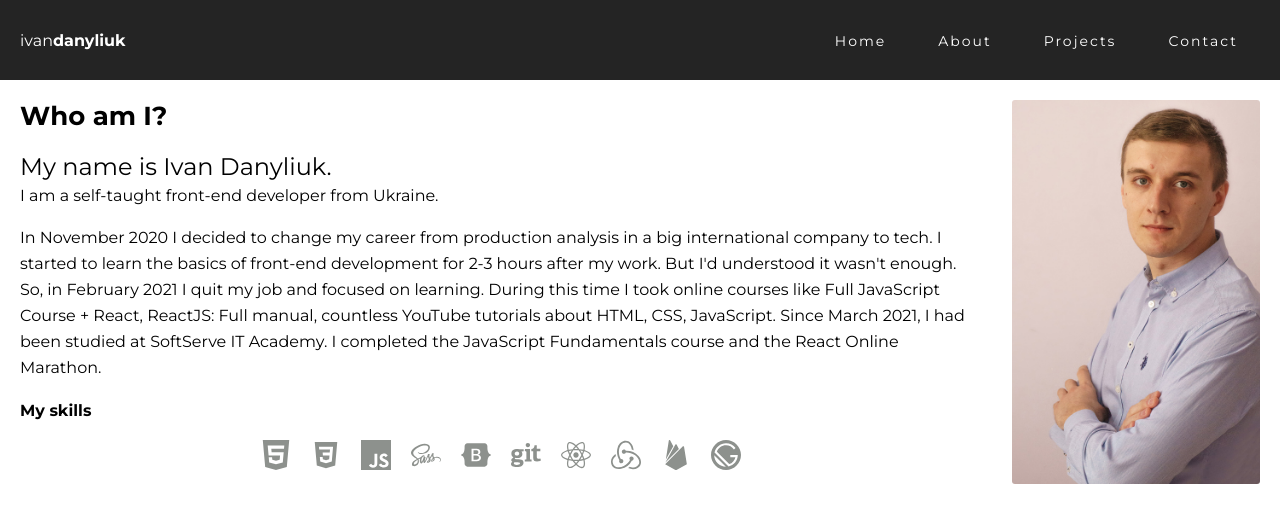
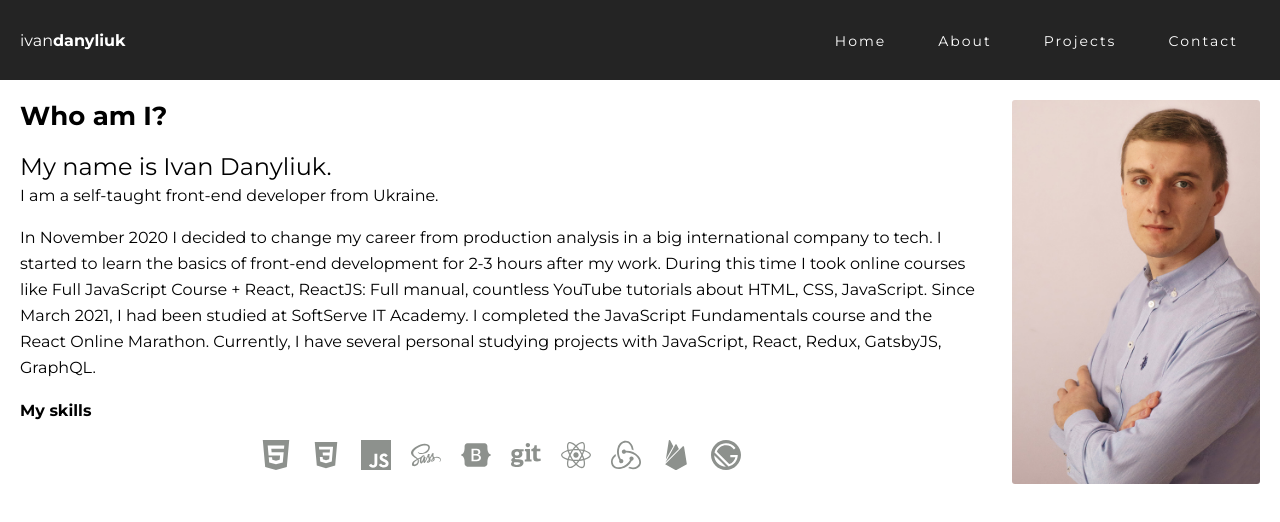
Before and after one commit to IvanDanyliuk/portfolio-gatsbyjs, a Gatsby site: page /about in a window 1280 px wide. Built offline with nearby package versions, Linux system fonts and the light colour scheme; Gatsby itself is replaced by a stand-in of ours.

Commit message:
summary description has been changed

```diff
--- a/src/content/about/about-page.md
+++ b/src/content/about/about-page.md
@@ -5,4 +5,4 @@ title: "My name is Ivan Danyliuk."
 subtitle: "I am a self-taught front-end developer from Ukraine."
 photo: "portrait2.jpg"
 ---
-In November 2020 I decided to change my career from production analysis in a big international company to tech. I started to learn the basics of front-end development for 2-3 hours after my work. But I'd understood it wasn't enough. So, in February 2021 I quit my job and focused on learning. During this time I took online courses like Full JavaScript Course + React, ReactJS: Full manual, countless YouTube tutorials about HTML, CSS, JavaScript. Since March 2021, I had been studied at SoftServe IT Academy. I completed the JavaScript Fundamentals course and the React Online Marathon.
+In November 2020 I decided to change my career from production analysis in a big international company to tech. I started to learn the basics of front-end development for 2-3 hours after my work. During this time I took online courses like Full JavaScript Course + React, ReactJS: Full manual, countless YouTube tutorials about HTML, CSS, JavaScript. Since March 2021, I had been studied at SoftServe IT Academy. I completed the JavaScript Fundamentals course and the React Online Marathon. Currently, I have several personal studying projects with JavaScript, React, Redux, GatsbyJS, GraphQL.
```
